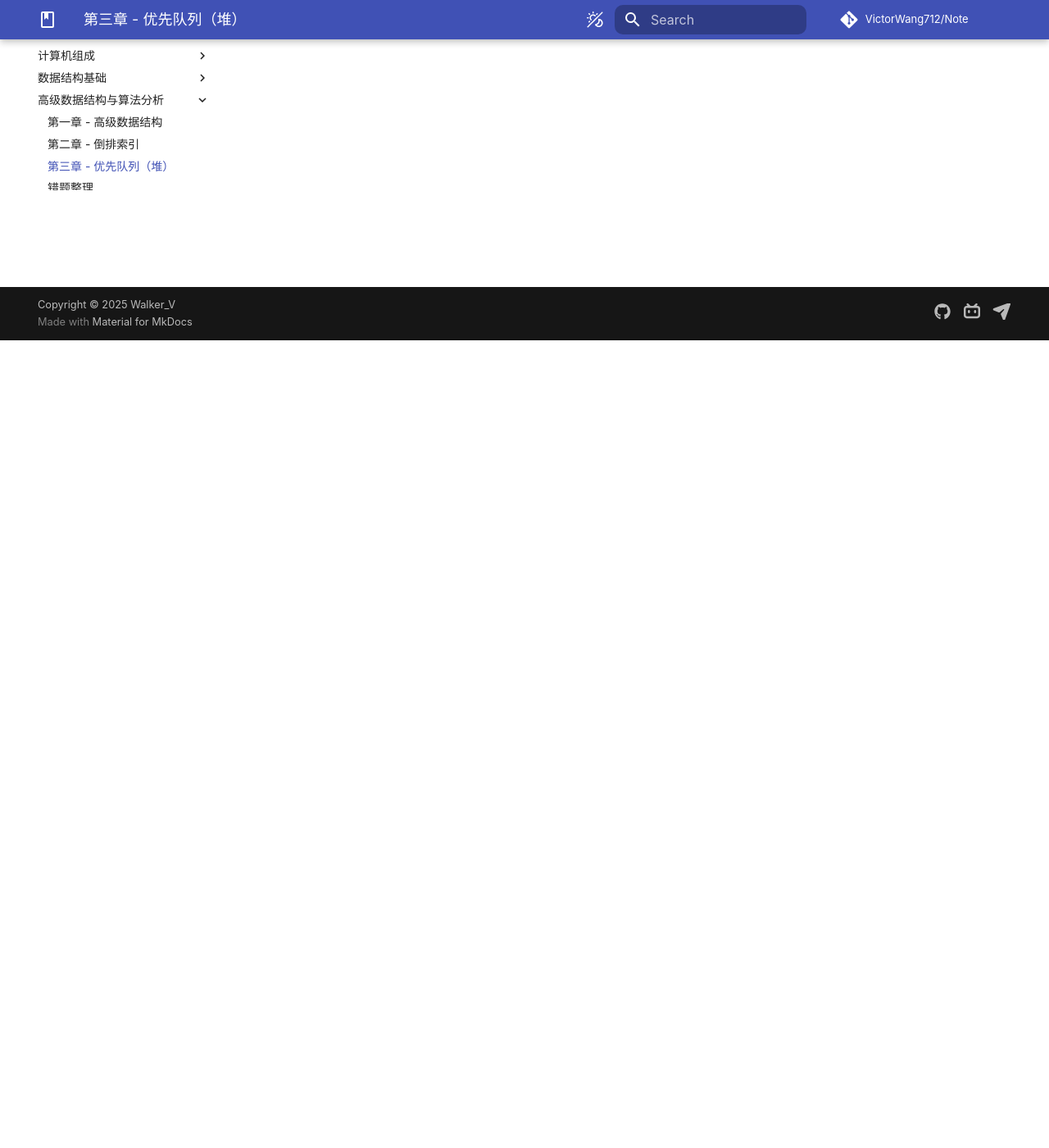
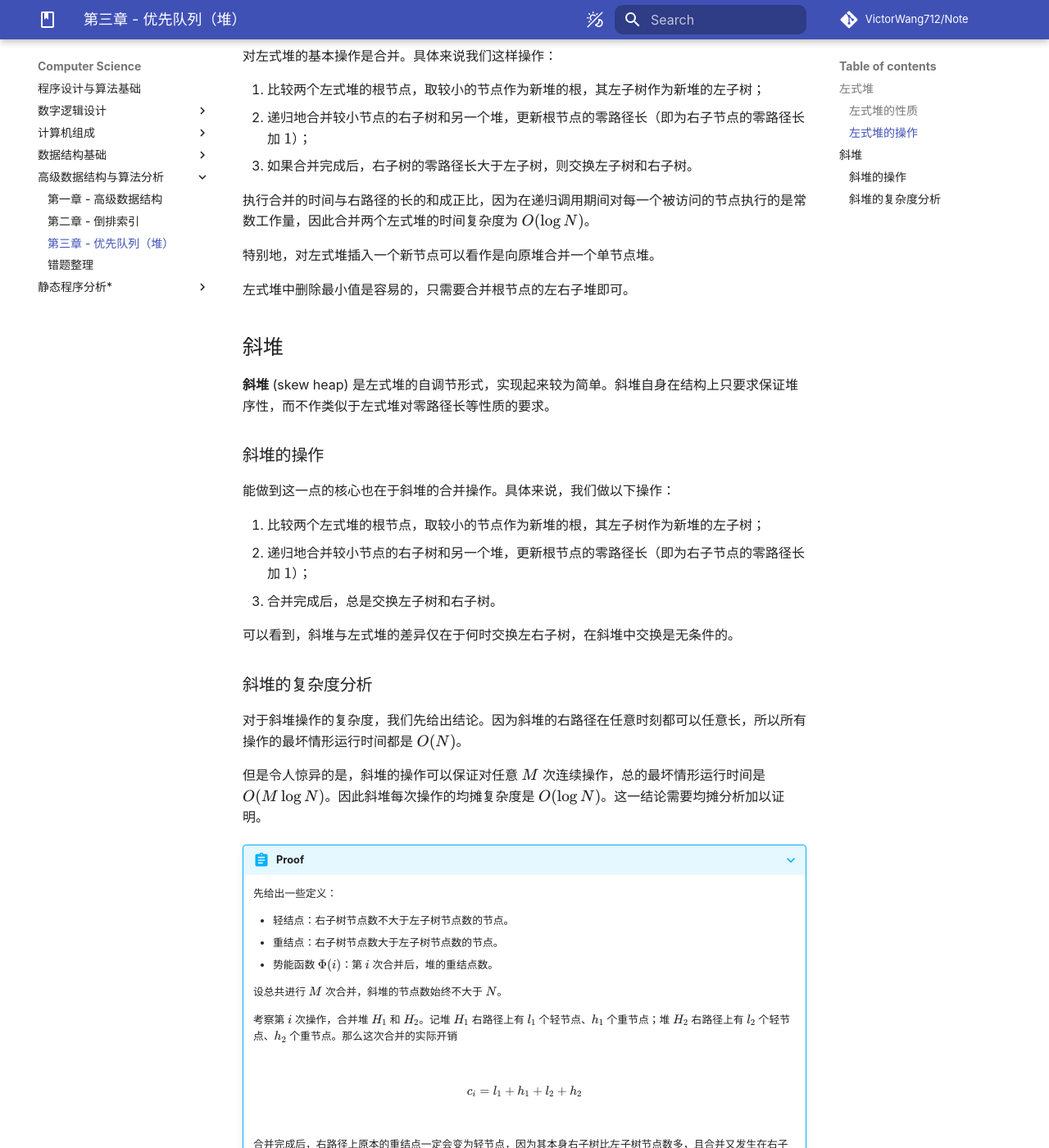
Before and after one commit to VictorWang712/Note, an MkDocs documentation site: the page built from docs/computer_science/advanced_data_structure/chapter_3.md, in a window 1280 px wide and 1400 px high, scrolled down 985 px. Shown: the whole window at 82% size. Built offline with MkDocs 1.6.1 and Material for MkDocs 9.7.7, drawn with Linux system fonts in a browser that asks for light colours; some web fonts are replaced; comment, search, counter and statistics services are not loaded; some of the changed text lies outside the part shown.

Commit message:
docs: Edit Advanced Data Structure's Chapter 3

```diff
--- a/docs/computer_science/advanced_data_structure/chapter_3.md
+++ b/docs/computer_science/advanced_data_structure/chapter_3.md
@@ -22,4 +22,70 @@
 
 左式堆的性质是：对于堆中的每一个节点 $X$，左子节点的零路径长不小于右子节点的零路径长。显然这一性质会使得树偏向于向左增加深度，这也是其得名的由来。
 
-进一步地，在右路径上有 $r$ 个节点的左式树必然至少有 $2^{r} - 1$ 个节点。换言之，有 $N$ 个节点的左式树有一条有路径最多含有 $\lceil \log (N + 1) \rceil$ 个节点。因此对左式堆操作的一般思路是将所有工作放到有路径上进行。于是我们关注的是，如何在对右路径进行插入和合并操作后回复左式堆的性质。
+进一步地，在右路径上有 $r$ 个节点的左式堆必然至少有 $2^{r} - 1$ 个节点。换言之，有 $N$ 个节点的左式堆有一条有路径最多含有 $\lceil \log (N + 1) \rceil$ 个节点。因此对左式堆操作的一般思路是将所有工作放到有路径上进行。于是我们关注的是，如何在对右路径进行插入和合并操作后回复左式堆的性质。
+
+### 左式堆的操作
+
+对左式堆的基本操作是合并。具体来说我们这样操作：
+
+1. 比较两个左式堆的根节点，取较小的节点作为新堆的根，其左子树作为新堆的左子树；
+2. 递归地合并较小节点的右子树和另一个堆，更新根节点的零路径长（即为右子节点的零路径长加 $1$）；
+3. 如果合并完成后，右子树的零路径长大于左子树，则交换左子树和右子树。
+
+执行合并的时间与右路径的长的和成正比，因为在递归调用期间对每一个被访问的节点执行的是常数工作量，因此合并两个左式堆的时间复杂度为 $O(\log N)$。
+
+特别地，对左式堆插入一个新节点可以看作是向原堆合并一个单节点堆。
+
+左式堆中删除最小值是容易的，只需要合并根节点的左右子堆即可。
+
+## 斜堆
+
+**斜堆** (skew heap) 是左式堆的自调节形式，实现起来较为简单。斜堆自身在结构上只要求保证堆序性，而不作类似于左式堆对零路径长等性质的要求。
+
+### 斜堆的操作
+
+能做到这一点的核心也在于斜堆的合并操作。具体来说，我们做以下操作：
+
+1. 比较两个左式堆的根节点，取较小的节点作为新堆的根，其左子树作为新堆的左子树；
+2. 递归地合并较小节点的右子树和另一个堆，更新根节点的零路径长（即为右子节点的零路径长加 $1$）；
+3. 合并完成后，总是交换左子树和右子树。
+
+可以看到，斜堆与左式堆的差异仅在于何时交换左右子树，在斜堆中交换是无条件的。
+
+### 斜堆的复杂度分析
+
+对于斜堆操作的复杂度，我们先给出结论。因为斜堆的右路径在任意时刻都可以任意长，所以所有操作的最坏情形运行时间都是 $O(N)$。
+
+但是令人惊异的是，斜堆的操作可以保证对任意 $M$ 次连续操作，总的最坏情形运行时间是 $O(M \log N)$。因此斜堆每次操作的均摊复杂度是 $O(\log N)$。这一结论需要均摊分析加以证明。
+
+???+ abstract "Proof"
+
+    先给出一些定义：
+
+    - 轻结点：右子树节点数不大于左子树节点数的节点。
+    - 重结点：右子树节点数大于左子树节点数的节点。
+    - 势能函数 $\Phi (i)$：第 $i$ 次合并后，堆的重结点数。
+
+    设总共进行 $M$ 次合并，斜堆的节点数始终不大于 $N$。
+
+    考察第 $i$ 次操作，合并堆 $H_{1}$ 和 $H_{2}$。记堆 $H_{1}$ 右路径上有 $l_{1}$ 个轻节点、$h_{1}$ 个重节点；堆 $H_{2}$ 右路径上有 $l_{2}$ 个轻节点、$h_{2}$ 个重节点。那么这次合并的实际开销
+
+    $$c_{i} = l_{1} + h_{1} + l_{2} + h_{2}$$
+
+    合并完成后，右路径上原本的重结点一定会变为轻节点，因为其本身右子树比左子树节点数多，且合并又发生在右子树上，于是交换左右子树后该节点的左子树一定比右子树节点数多。而轻节点是否变为重结点是不好确定的，于是我们考虑最坏情况，即所有轻节点都变为重结点。那么本次合并的势能变化
+
+    $$\Delta \Phi_{i} \leq l_{1} + l_{2} - h_{1} - h_{2}$$
+
+    均摊开销等于实际开销加势能变化，即
+
+    $$\hat{c}_{i} = c_{i} + \Delta \Phi \leq 2 l_{1} + 2 l_{2} \leq 2 \log N$$
+
+    于是全部 $M$ 次操作的均摊开销为
+
+    $$\sum_{i = 1}^{M} \hat{c}_{i} = \sum_{i = 1}^{M} c_{i} + \Phi_{M} - \Phi_{0}$$
+
+    又考虑到 $\Phi_{0}, \Phi_{M} \in [0, N]$，于是
+
+    $$\sum_{i = 1}^{M} c_{i} + \Phi_{M} - \Phi_{0} \leq 2 M \log N + 2 N$$
+
+    于是每次操作的均摊复杂度即为 $O(\log N)$。
```
